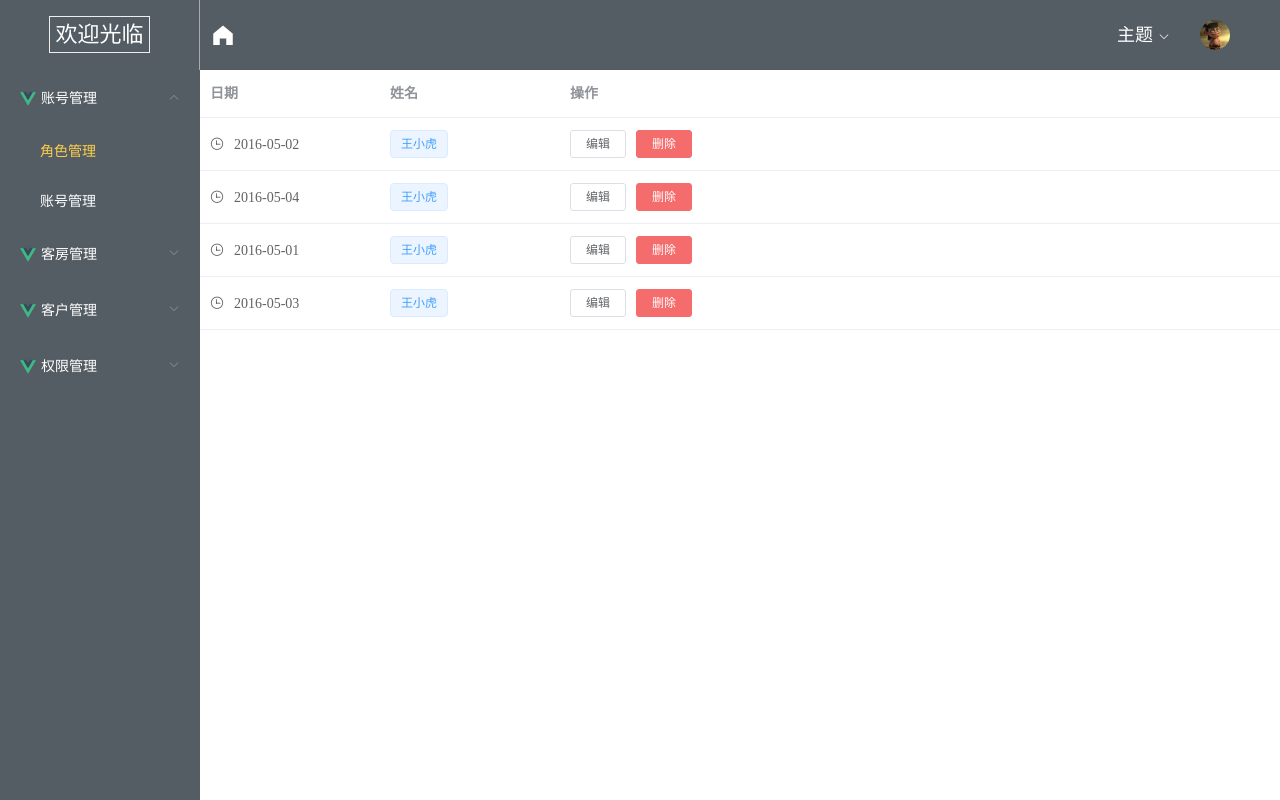
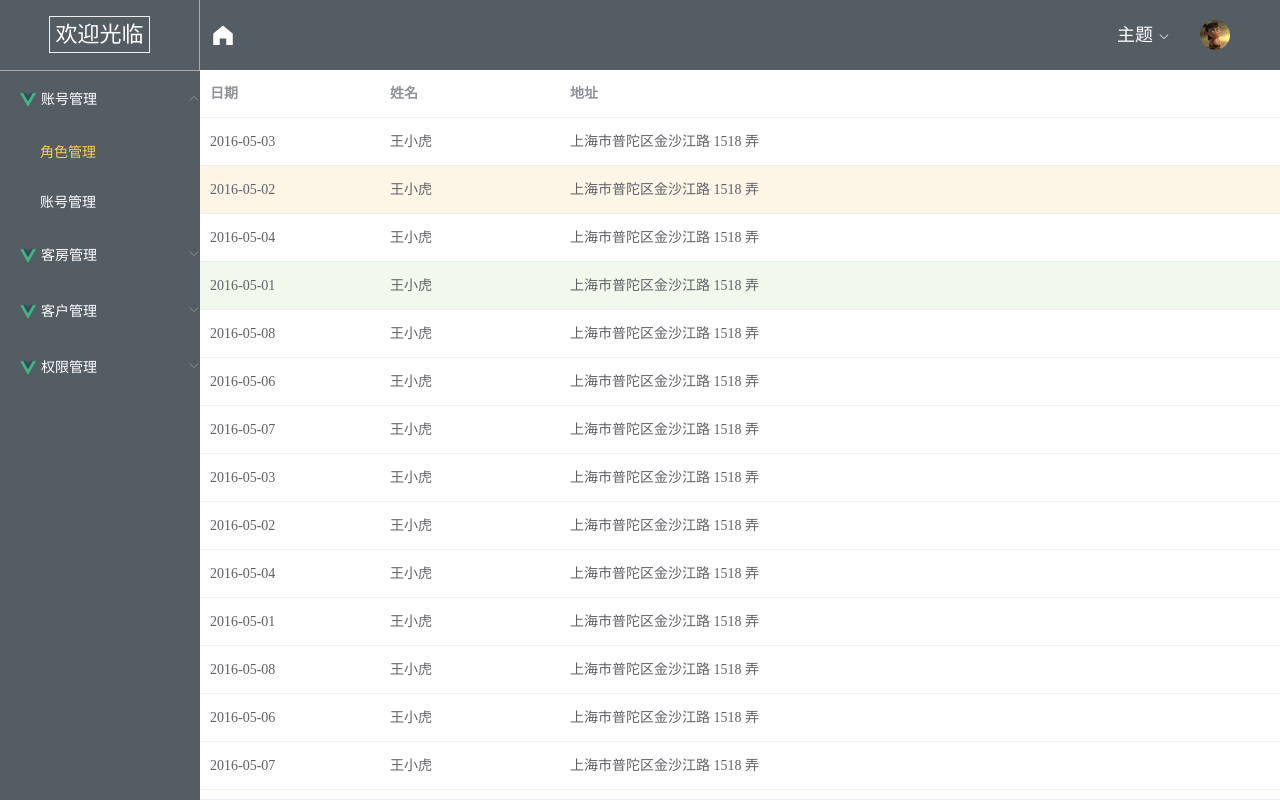
Before and after one commit to XiFanYin/webtest, a Vue app: page /rolemanager in a window 1280 px wide. Built offline with nearby package versions, Linux system fonts and the light colour scheme; sample sign-in values are in the browser's storage.

Commit message:
修改首页导航溢出可滚动

```diff
--- a/src/views/account/rolemanager.vue
+++ b/src/views/account/rolemanager.vue
@@ -1,76 +1,142 @@
 <template>
   <div>
-     <el-table
+  <el-table
     :data="tableData"
-    style="width: 100%">
+     style="width: 100%"
+    :row-class-name="tableRowClassName">
     <el-table-column
+      prop="date"
       label="日期"
       width="180">
-      <template slot-scope="scope">
-        <i class="el-icon-time"></i>
-        <span style="margin-left: 10px">{{ scope.row.date }}</span>
-      </template>
     </el-table-column>
     <el-table-column
+      prop="name"
       label="姓名"
       width="180">
-      <template slot-scope="scope">
-        <el-popover trigger="hover" placement="top">
-          <p>姓名: {{ scope.row.name }}</p>
-          <p>住址: {{ scope.row.address }}</p>
-          <div slot="reference" class="name-wrapper">
-            <el-tag size="medium">{{ scope.row.name }}</el-tag>
-          </div>
-        </el-popover>
-      </template>
     </el-table-column>
-    <el-table-column label="操作">
-      <template slot-scope="scope">
-        <el-button
-          size="mini"
-          @click="handleEdit(scope.$index, scope.row)">编辑</el-button>
-        <el-button
-          size="mini"
-          type="danger"
-          @click="handleDelete(scope.$index, scope.row)">删除</el-button>
-      </template>
+    <el-table-column
+      prop="address"
+      label="地址">
     </el-table-column>
   </el-table>
   </div>
 </template>
 <script>
- export default {
+
+  export default {
+    methods: {
+      tableRowClassName({row, rowIndex}) {
+        if (rowIndex === 1) {
+          return 'warning-row';
+        } else if (rowIndex === 3) {
+          return 'success-row';
+        }
+        return '';
+      }
+    },
     data() {
       return {
         tableData: [{
+          date: '2016-05-03',
+          name: '王小虎',
+          address: '上海市普陀区金沙江路 1518 弄'
+        }, {
           date: '2016-05-02',
           name: '王小虎',
           address: '上海市普陀区金沙江路 1518 弄'
         }, {
           date: '2016-05-04',
           name: '王小虎',
-          address: '上海市普陀区金沙江路 1517 弄'
+          address: '上海市普陀区金沙江路 1518 弄'
         }, {
           date: '2016-05-01',
           name: '王小虎',
-          address: '上海市普陀区金沙江路 1519 弄'
+          address: '上海市普陀区金沙江路 1518 弄'
         }, {
+          date: '2016-05-08',
+          name: '王小虎',
+          address: '上海市普陀区金沙江路 1518 弄'
+        }, {
+          date: '2016-05-06',
+          name: '王小虎',
+          address: '上海市普陀区金沙江路 1518 弄'
+        }, {
+          date: '2016-05-07',
+          name: '王小虎',
+          address: '上海市普陀区金沙江路 1518 弄'
+        },{
           date: '2016-05-03',
           name: '王小虎',
-          address: '上海市普陀区金沙江路 1516 弄'
+          address: '上海市普陀区金沙江路 1518 弄'
+        }, {
+          date: '2016-05-02',
+          name: '王小虎',
+          address: '上海市普陀区金沙江路 1518 弄'
+        }, {
+          date: '2016-05-04',
+          name: '王小虎',
+          address: '上海市普陀区金沙江路 1518 弄'
+        }, {
+          date: '2016-05-01',
+          name: '王小虎',
+          address: '上海市普陀区金沙江路 1518 弄'
+        }, {
+          date: '2016-05-08',
+          name: '王小虎',
+          address: '上海市普陀区金沙江路 1518 弄'
+        }, {
+          date: '2016-05-06',
+          name: '王小虎',
+          address: '上海市普陀区金沙江路 1518 弄'
+        }, {
+          date: '2016-05-07',
+          name: '王小虎',
+          address: '上海市普陀区金沙江路 1518 弄'
+        },{
+          date: '2016-05-03',
+          name: '王小虎',
+          address: '上海市普陀区金沙江路 1518 弄'
+        }, {
+          date: '2016-05-02',
+          name: '王小虎',
+          address: '上海市普陀区金沙江路 1518 弄'
+        }, {
+          date: '2016-05-04',
+          name: '王小虎',
+          address: '上海市普陀区金沙江路 1518 弄'
+        }, {
+          date: '2016-05-01',
+          name: '王小虎11111',
+          address: '上海市普陀区金沙江路 1518 弄'
+        }, {
+          date: '2016-05-08',
+          name: '王小虎',
+          address: '上海市普陀区金沙江路 1518 弄'
+        }, {
+          date: '2016-05-06',
+          name: '王小虎',
+          address: '上海市普陀区金沙江路 1518 弄'
+        }, {
+          date: '2016-05-07',
+          name: '王小虎',
+          address: '上海市普陀区金沙江路 1518 弄'
         }]
-      }
-    },
-    methods: {
-      handleEdit(index, row) {
-        console.log(index, row);
-      },
-      handleDelete(index, row) {
-        console.log(index, row);
       }
     }
   }
 </script>
 
 <style lang="scss" scoped>
+  .el-table{
+    height: calc(100vh - 70px);
+    overflow-y:scroll;
+  }
+
+::v-deep .el-table .warning-row {
+    background: oldlace;
+  }
+
+::v-deep  .el-table .success-row {
+    background: #f0f9eb;
+  }
 </style>
--- a/src/views/home/home.vue
+++ b/src/views/home/home.vue
@@ -126,9 +126,9 @@ export default {
   height: 100vh;
   display: flex;
   .lift {
-    display: flex;
-    flex-direction: column;
+    height: 100vh;
     width: 200px;
+    overflow: hidden ;
     .logo {
       height: 70px;
       text-align: center;
@@ -136,6 +136,7 @@ export default {
       line-height: 70px;
       font-size: 22px;
       border-right: 1px solid #aaaaaa;
+      border-bottom: 1px solid #aaaaaa;
       span {
         border: solid 1px #eeeeee;
         padding: 5px;
@@ -143,7 +144,9 @@ export default {
     }
 
     .mymenu {
-      flex: 1;
+      height: calc(100vh - 70px);
+      overflow-y: scroll;
+       width: 220px;
       border: none; /* element有这个属性，给他干掉 */
       .icon {
         width: 16px;
```
